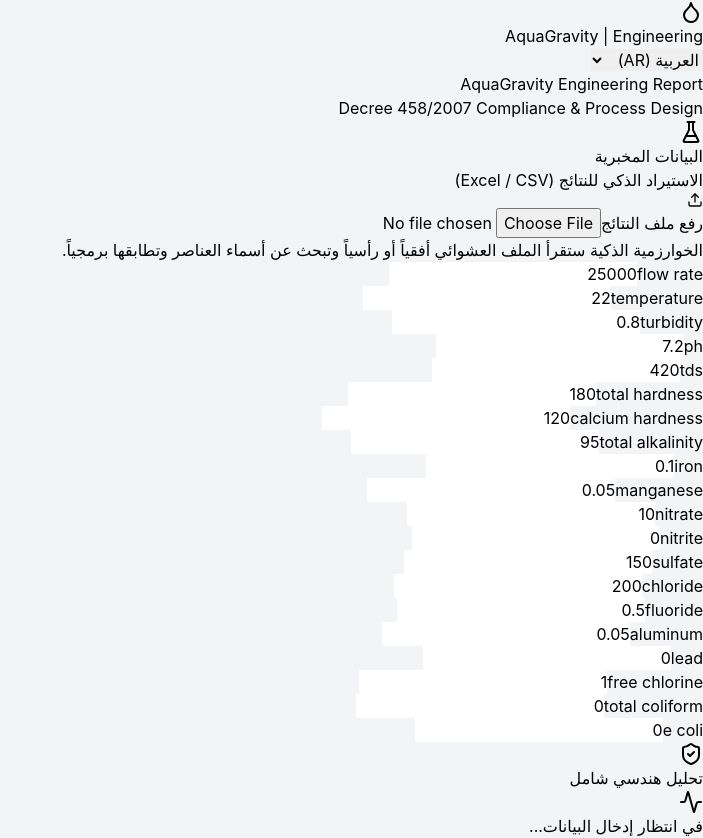
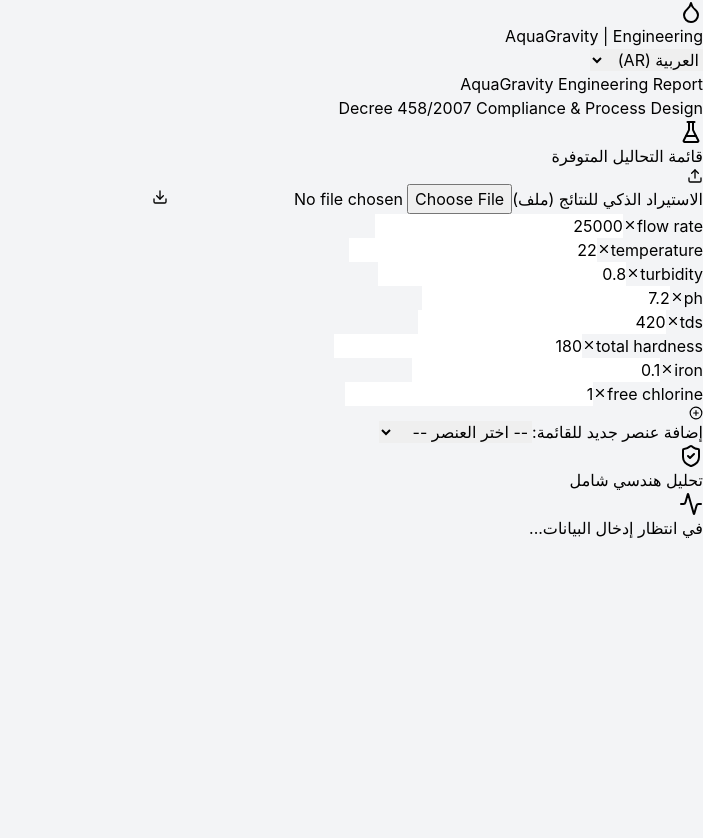
Before and after one commit to remogh81-ship-it/aqua-gravity-platform, a React (Vite) app: page / in a window 1280 px wide. Shown: the whole page, without its empty margins (577-1280 px from the left). After the commit the page ends 800 px from the top, so only its background shows below. Built offline with nearby package versions, Linux system fonts and the light colour scheme.

Commit message:
feat: make parameter list dynamic with add/remove capabilities

```diff
--- a/src/App.jsx
+++ b/src/App.jsx
@@ -1,15 +1,26 @@
 import React, { useState } from 'react';
 import { evaluateWaterSample } from './api';
-import { Droplet, Activity, FlaskConical, ShieldCheck, AlertTriangle, Printer, ArrowRight, Upload, Download } from 'lucide-react';
+import { Droplet, Activity, FlaskConical, ShieldCheck, AlertTriangle, Printer, ArrowRight, Upload, Download, X, PlusCircle } from 'lucide-react';
 
 function App() {
   const [language, setLanguage] = useState('ar');
+
+  // Safe defaults for parameters not provided by the lab (0 for most, 7 for pH, 25 for temp)
+  const safeDefaults = {
+    flow_rate: 25000, temperature: 25, turbidity: 0.0, ph: 7.0,
+    tds: 0.0, total_hardness: 0.0, calcium_hardness: 0.0, total_alkalinity: 0.0,
+    iron: 0.0, manganese: 0.0, nitrate: 0.0, nitrite: 0.0,
+    sulfate: 0.0, chloride: 0.0, fluoride: 0.0, aluminum: 0.0, lead: 0.0,
+    free_chlorine: 0.0, total_coliform: 0.0, e_coli: 0.0
+  };
+
+  // Initially active fields (the most common ones)
+  const initialActive = ['flow_rate', 'temperature', 'turbidity', 'ph', 'tds', 'total_hardness', 'iron', 'free_chlorine'];
+
+  const [activeFields, setActiveFields] = useState(initialActive);
   const [formData, setFormData] = useState({
     flow_rate: 25000, temperature: 22, turbidity: 0.8, ph: 7.2,
-    tds: 420, total_hardness: 180, calcium_hardness: 120, total_alkalinity: 95,
-    iron: 0.1, manganese: 0.05, nitrate: 10.0, nitrite: 0.0,
-    sulfate: 150, chloride: 200, fluoride: 0.5, aluminum: 0.05, lead: 0.0,
-    free_chlorine: 1.0, total_coliform: 0, e_coli: 0
+    tds: 420, total_hardness: 180, iron: 0.1, free_chlorine: 1.0
   });
 
   const [results, setResults] = useState(null);
@@ -21,11 +32,32 @@
     setFormData({ ...formData, [name]: parseFloat(value) || 0 });
   };
 
+  const addField = (e) => {
+    const field = e.target.value;
+    if (field && !activeFields.includes(field)) {
+      setActiveFields([...activeFields, field]);
+      setFormData({ ...formData, [field]: safeDefaults[field] });
+    }
+    e.target.value = ""; // reset select
+  };
+
+  const removeField = (fieldToRemove) => {
+    setActiveFields(activeFields.filter(f => f !== fieldToRemove));
+    // Optional: We keep it in formData in case they add it back, but it won't be sent.
+  };
+
   const runAnalysis = async () => {
     setLoading(true);
     setError(null);
+
+    // Construct payload: start with safe defaults, override with ONLY active fields
+    const payload = { ...safeDefaults };
+    activeFields.forEach(field => {
+      payload[field] = formData[field] !== undefined ? formData[field] : safeDefaults[field];
+    });
+
     try {
-      const data = await evaluateWaterSample(formData);
+      const data = await evaluateWaterSample(payload);
       setResults(data);
     } catch (err) {
       setError(language === 'ar'
@@ -37,23 +69,20 @@
   };
 
   const downloadTemplate = () => {
-    const headers = Object.keys(formData).join(',');
-    const values = Object.values(formData).join(',');
-    const csvContent = "data:text/csv;charset=utf-8," + headers + "\n" + values;
+    const headers = Object.keys(safeDefaults).join(',');
+    const csvContent = "data:text/csv;charset=utf-8," + headers + "\n";
     const encodedUri = encodeURI(csvContent);
     const link = document.createElement("a");
     link.setAttribute("href", encodedUri);
-    link.setAttribute("download", "AquaGravity_Lab_Template.csv");
+    link.setAttribute("download", "AquaGravity_Full_Template.csv");
     document.body.appendChild(link);
     link.click();
     link.remove();
   };
 
-  // Smart Fuzzy Parser to handle ANY layout (Horizontal or Vertical) and Arabic/English variations
   const smartParseCSV = (text) => {
     const lines = text.split(/\r?\n/).map(l => l.replace(/"/g, '').toLowerCase());
 
-    // Dictionary of keywords to identify parameters
     const aliases = {
       flow_rate: ['flow', 'تدفق', 'تصرف'],
       temperature: ['temp', 'حرار', 'celsius'],
@@ -80,14 +109,13 @@
     let extractedData = {};
     let foundAny = false;
 
-    // Strategy 1: Vertical Layout (Parameter name and value on the same row)
     lines.forEach(line => {
       const numbers = line.match(/[-+]?[0-9]*\.?[0-9]+/g);
       if (numbers && numbers.length > 0) {
         Object.keys(aliases).forEach(key => {
           if (extractedData[key] === undefined) {
             if (aliases[key].some(alias => line.includes(alias))) {
-              extractedData[key] = parseFloat(numbers[numbers.length - 1]); // Pick the last number in the row
+              extractedData[key] = parseFloat(numbers[numbers.length - 1]);
               foundAny = true;
             }
           }
@@ -95,7 +123,6 @@
       }
     });
 
-    // Strategy 2: Horizontal Layout (Headers on one row, values on a row below it)
     if (Object.keys(extractedData).length < 3 && lines.length >= 2) {
        let headerRowIdx = -1;
        let headerMap = {};
@@ -145,9 +172,12 @@
         const result = smartParseCSV(text);
 
         if (result.success) {
+          const foundKeys = Object.keys(result.data);
+          // Automatically add found fields to active list
+          setActiveFields(prev => Array.from(new Set([...prev, ...foundKeys])));
           setFormData(prev => ({ ...prev, ...result.data }));
-          const matchedCount = Object.keys(result.data).length;
-          alert(language === 'ar' ? `نجاح! تم التعرف على ${matchedCount} عنصراً واستيراد أرقامهم تلقائياً.` : `Success! Recognized ${matchedCount} parameters.`);
+
+          alert(language === 'ar' ? `نجاح! تم التعرف على ${foundKeys.length} عنصراً وإضافتهم للقائمة.` : `Success! Recognized ${foundKeys.length} parameters.`);
         } else {
           alert(language === 'ar' ? 'لم يتم العثور على بيانات كيميائية قابلة للقراءة في هذا الملف.' : 'No readable chemical data found in this file.');
         }
@@ -163,13 +193,12 @@
   const isAr = language === 'ar';
   const dir = isAr ? 'rtl' : 'ltr';
 
-  const printPDF = () => {
-    window.print();
-  };
+  // Get list of fields not currently active for the dropdown
+  const availableFieldsToAdd = Object.keys(safeDefaults).filter(k => !activeFields.includes(k));
 
   return (
     <div dir={dir} className="min-h-screen bg-slate-100 font-sans text-slate-800 print:bg-white print:text-black">
-      {/* Header - Hidden on Print */}
+      {/* Header */}
       <header className="bg-blue-900 text-white p-4 shadow-lg print:hidden">
         <div className="container mx-auto flex justify-between items-center">
           <div className="flex items-center gap-2">
@@ -186,7 +215,7 @@
               <option value="en">English (EN)</option>
             </select>
             {results && (
-              <button onClick={printPDF} className="bg-emerald-600 hover:bg-emerald-500 px-4 py-2 rounded flex gap-2 items-center transition-colors">
+              <button onClick={() => window.print()} className="bg-emerald-600 hover:bg-emerald-500 px-4 py-2 rounded flex gap-2 items-center transition-colors">
                 <Printer size={18} /> {isAr ? 'تصدير PDF' : 'Export PDF'}
               </button>
             )}
@@ -194,7 +223,7 @@
         </div>
       </header>
 
-      {/* Print Header - Visible ONLY on Print */}
+      {/* Print Header */}
       <div className="hidden print:block text-center border-b-2 border-gray-800 pb-4 mb-6">
         <h1 className="text-3xl font-bold">AquaGravity Engineering Report</h1>
         <p className="text-gray-500">Decree 458/2007 Compliance & Process Design</p>
@@ -206,41 +235,70 @@
         <div className="lg:col-span-1 bg-white p-6 rounded-xl shadow-md border-t-4 border-blue-600 print:mb-6 print:shadow-none print:border-gray-300 print:border">
           <div className="flex justify-between items-center mb-6 print:hidden">
             <h2 className="text-xl font-bold flex items-center gap-2 print:text-black">
-              <FlaskConical className="text-blue-600"/> {isAr ? 'البيانات المخبرية' : 'Lab Data'}
+              <FlaskConical className="text-blue-600"/> {isAr ? 'قائمة التحاليل المتوفرة' : 'Available Test Data'}
             </h2>
           </div>
 
-          {/* AI/Fuzzy CSV Importer (Hidden on Print) */}
+          {/* AI/Fuzzy CSV Importer */}
           <div className="flex flex-col gap-2 mb-6 p-4 bg-slate-50 border rounded-lg print:hidden">
-            <span className="text-sm font-bold text-slate-600">{isAr ? 'الاستيراد الذكي للنتائج (Excel / CSV)' : 'Smart Lab Data Importer'}</span>
             <div className="flex gap-2">
               <label className="flex-1 bg-blue-600 hover:bg-blue-700 text-white cursor-pointer py-2 rounded flex justify-center items-center gap-1 text-sm transition-colors shadow-sm">
-                <Upload size={16} /> {isAr ? 'رفع ملف النتائج' : 'Upload File'}
+                <Upload size={16} /> {isAr ? 'الاستيراد الذكي للنتائج (ملف)' : 'Smart File Upload'}
                 <input type="file" accept=".csv, .txt, .tsv" className="hidden" onChange={handleFileUpload} />
               </label>
+              <button onClick={downloadTemplate} title={isAr ? "تحميل نموذج فارغ" : "Download Template"} className="bg-white border border-blue-600 text-blue-700 hover:bg-blue-50 px-3 py-2 rounded flex justify-center items-center transition-colors">
+                <Download size={16} />
+              </button>
             </div>
-            <p className="text-xs text-slate-500 mt-1 leading-relaxed">
-              {isAr ? 'الخوارزمية الذكية ستقرأ الملف العشوائي أفقياً أو رأسياً وتبحث عن أسماء العناصر وتطابقها برمجياً.' : 'Smart algorithm parses horizontal or vertical layouts and auto-maps parameters.'}
-            </p>
           </div>
 
-          <div className="grid grid-cols-2 gap-3 print:grid-cols-4">
-            {Object.keys(formData).map((key) => (
-              <div key={key} className="flex flex-col">
-                <label className="text-xs font-bold text-slate-500 mb-1 capitalize truncate" title={key.replace(/_/g, ' ')}>
-                  {key.replace(/_/g, ' ')}
+          {/* Dynamic Grid */}
+          <div className="grid grid-cols-2 gap-4 print:grid-cols-4 print:gap-2">
+            {activeFields.map((key) => (
+              <div key={key} className="flex flex-col relative group">
+                <label className="text-xs font-bold text-slate-500 mb-1 capitalize flex justify-between items-center">
+                  <span className="truncate" title={key.replace(/_/g, ' ')}>{key.replace(/_/g, ' ')}</span>
+                  <button
+                    onClick={() => removeField(key)}
+                    className="text-red-400 hover:text-red-600 opacity-0 group-hover:opacity-100 transition-opacity print:hidden"
+                    title={isAr ? "حذف العنصر" : "Remove"}
+                  >
+                    <X size={14} />
+                  </button>
                 </label>
                 <input
                   type="number"
                   name={key}
-                  value={formData[key]}
+                  value={formData[key] || ''}
                   onChange={handleInputChange}
-                  className="p-1 border rounded bg-slate-50 outline-none text-sm print:border-none print:bg-transparent print:font-bold"
+                  placeholder="0"
+                  className="p-1.5 border border-slate-200 rounded bg-slate-50 hover:border-blue-400 focus:ring-2 focus:ring-blue-500 outline-none text-sm transition-all print:border-none print:bg-transparent print:font-bold print:p-0"
                   step="any"
                 />
               </div>
             ))}
           </div>
+
+          {/* Add New Parameter Dropdown */}
+          {availableFieldsToAdd.length > 0 && (
+            <div className="mt-4 print:hidden border-t pt-4 border-dashed border-slate-200">
+              <label className="text-xs font-bold text-slate-500 mb-2 flex items-center gap-1">
+                <PlusCircle size={14} className="text-emerald-600"/>
+                {isAr ? 'إضافة عنصر جديد للقائمة:' : 'Add missing parameter:'}
+              </label>
+              <select
+                className="w-full p-2 border rounded bg-slate-50 text-sm outline-none cursor-pointer"
+                onChange={addField}
+                defaultValue=""
+              >
+                <option value="" disabled>{isAr ? '-- اختر العنصر --' : '-- Select Parameter --'}</option>
+                {availableFieldsToAdd.map(field => (
+                  <option key={field} value={field}>{field.replace(/_/g, ' ')}</option>
+                ))}
+              </select>
+            </div>
+          )}
+
           <button
             onClick={runAnalysis}
             disabled={loading}
@@ -249,7 +307,8 @@
             {loading ? <Activity className="animate-spin" /> : <ShieldCheck />}
             {isAr ? 'تحليل هندسي شامل' : 'Run Full Engineering Analysis'}
           </button>
-          {error && <div className="mt-4 p-4 bg-red-100 text-red-700 rounded-lg print:hidden">{error}</div>}
+
+          {error && <div className="mt-4 p-4 bg-red-100 text-red-700 rounded-lg print:hidden text-sm">{error}</div>}
         </div>
 
         {/* Right Column: Results Dashboard */}
@@ -317,7 +376,7 @@
                 </div>
               </div>
 
-              {/* Treatment Train PFD (Process Flow Diagram) */}
+              {/* Treatment Train PFD */}
               <div className="bg-white p-6 rounded-xl shadow-md border-t-4 border-slate-800 print:shadow-none print:border print:border-gray-300 print:mt-4">
                 <h3 className="text-lg font-bold text-slate-700 mb-6">{isAr ? 'مخطط سير المعالجة المقترح (PFD)' : 'Process Flow Diagram (PFD)'}</h3>
                 <div className="flex flex-wrap items-center justify-center gap-4">
```
